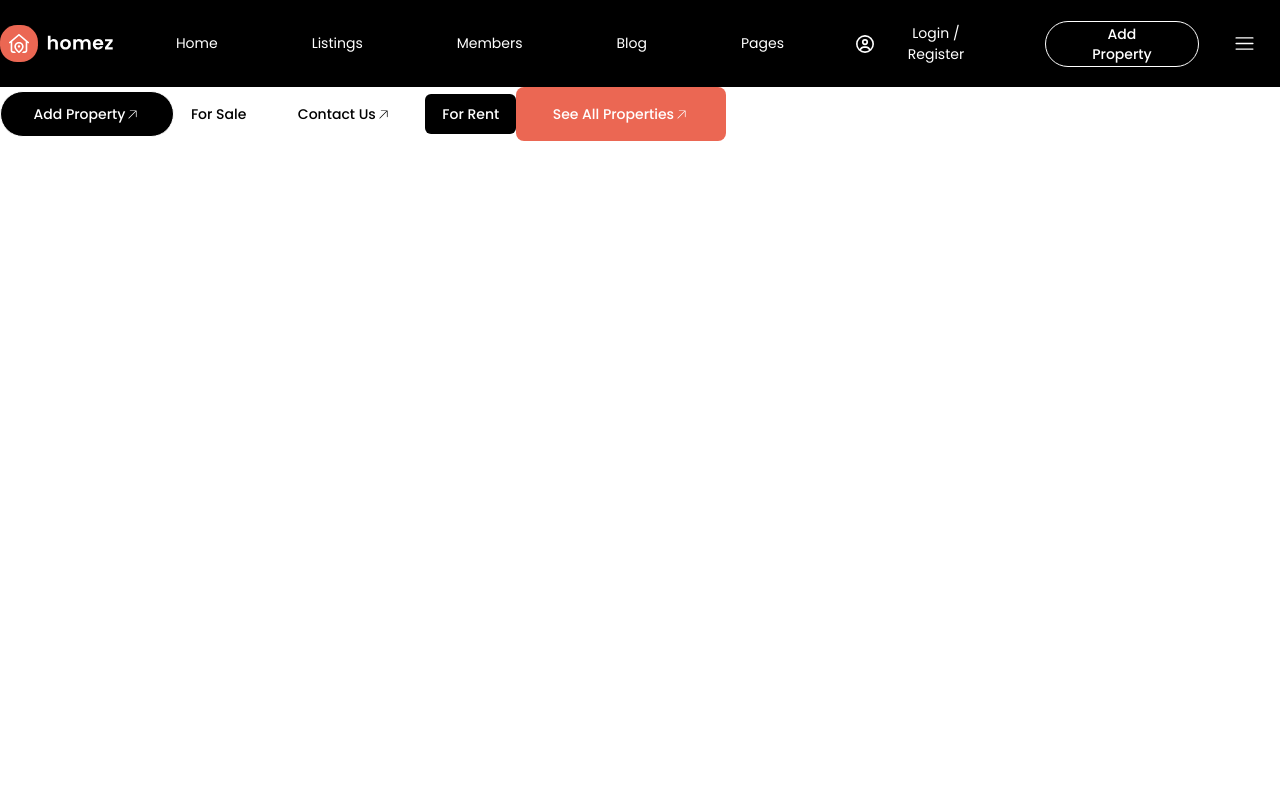
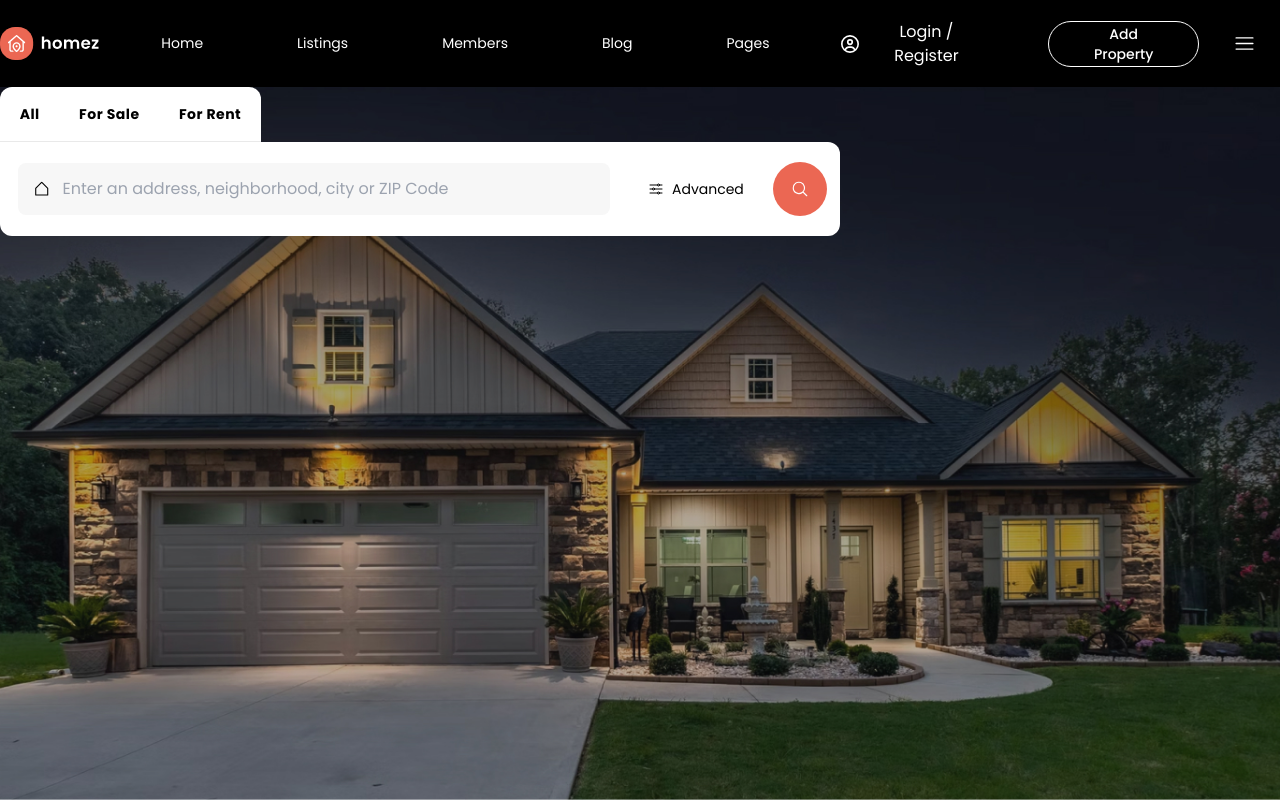
Before and after one commit to MarcAlva2003/homez-real-estate, a Next.js app: page /preview in a window 1280 px wide. Built offline with nearby package versions, Linux system fonts and the light colour scheme.

Commit message:
create te initial menu

```diff
--- /dev/null
+++ b/src/app/front/page.tsx
@@ -0,0 +1,17 @@
+import './style.front.css'
+import { Search } from "@/components/filterSearchBar/filterSearchBar.component";
+
+export default function Start() {
+    return (
+      <div className=''>
+        <div className='flex items-center align color overtext'><p>THE BEST WAY TO</p></div>
+        <div className='flex items-center align color title'><h1><b>Find Your Dream Home</b></h1></div>
+        <div className='flex items-center align color bottomText '><p>We've more than 745,000 apartaments, place & plto.</p></div>
+        <div className='flex items-center align searchComponent'>
+          <>
+            <Search></Search>
+          </>
+        </div>
+      </div>
+    )
+  }
--- /dev/null
+++ b/src/app/front/style.front.css
@@ -0,0 +1,29 @@
+.color{
+    @apply text-common-white
+}
+
+.title {
+    font-size: 52px;
+    margin-bottom: 20px;
+}
+
+.align {
+    display: flex;
+    flex-direction: column;
+
+}
+
+.overtext {
+    margin-bottom: 20px;
+    margin-top: 227px;
+    font-size: 15px;
+}
+
+.bottomText {
+    margin-bottom: 60px;
+}
+
+.searchComponent {
+    margin-bottom: 195px;
+    font-size: 15px;
+}
--- a/src/app/layout.style.css
+++ b/src/app/layout.style.css
@@ -8,7 +8,7 @@ header{
     @apply bg-common-black text-common-white
 }
 
-.hola{
+.home{
     margin: 0 auto; /*Esto para que el div ocupe todo el espacio del header*/
     vertical-align: center;
     display: flex;
--- a/src/app/layout.tsx
+++ b/src/app/layout.tsx
@@ -34,7 +34,7 @@ export default function RootLayout({
     <html lang="en">
       <body className={`${poppins.className} antialiased`}>
         <header className='flex items-center'>
-          <div className='flex items-center hola'>
+          <div className='flex items-center home'>
             <div className='flex items-center'>
                     <div className='flex items-center logo'>
                         <>
--- a/src/app/preview/page.tsx
+++ b/src/app/preview/page.tsx
@@ -1,43 +1,13 @@
 import { Button } from '@/components/button/button.component'
-import { PiArrowUpRightLight } from "react-icons/pi";
+import { Search } from '@/components/filterSearchBar/filterSearchBar.component';
+
 
 
 
 export default function Page() {
   return (
     <>
-      <Button size="medium" variant="rounded"  color='black' >
-        <div className='flex items-center'>
-          <p>Add Property</p>
-          <PiArrowUpRightLight className='arrowUpRight'/>
-        </div>
-      </Button>
-
-      <Button size="small-2" variant="solid" color='white'>
-        <div className='flex items-center'>
-          <p>For Sale</p>
-        </div>
-      </Button>
-
-      <Button size="medium" variant="solid-rounded" color='white'>
-        <div className='flex items-center'>
-          <p>Contact Us</p>
-          <PiArrowUpRightLight className='arrowUpRight'/>
-        </div>
-      </Button>
-
-      <Button size="small" variant="solid" color='black'>
-        <div className='flex items-center'>
-          <p>For Rent</p>
-        </div>
-      </Button>
-
-      <Button size="large" variant="solid" color='salmon'>
-        <div className='flex items-center'>
-          <p>See All Properties</p>
-          <PiArrowUpRightLight className='arrowUpRight'/>
-        </div>
-      </Button>
+      <Search></Search>
     </>
   )
 }
--- /dev/null
+++ b/src/components/filterSearchBar/filterSearchBar.component.tsx
@@ -0,0 +1,34 @@
+import './filterSearchBar.style.css'
+import { HiMagnifyingGlass } from "react-icons/hi2";
+import { IoOptionsOutline } from "react-icons/io5";
+import { PiHouseSimple } from "react-icons/pi";
+import { InputSearch } from '../inputBarSearch/inputSearch';
+
+
+export const Search = () => {
+    return (
+        <div className='searchTable'>
+            <div className='flex items-center optionButtons'>
+                <button className='optionText'><b>All</b></button>
+                <button className='optionText'><b>For Sale</b></button>
+                <button className='optionText'><b>For Rent</b></button>
+            </div>
+            <div className='flex items-center searchMenu'>
+                <div>
+                    <>
+                        <InputSearch></InputSearch>
+                    </>
+                </div>
+                <div>
+                    <button className='flex items-center icon1'>
+                        <div className='icon2'><IoOptionsOutline /></div>
+                        <div className='iconText'>Advanced</div>
+                    </button>
+                </div>
+                <div>
+                    <button className='magnifyingGlass'><HiMagnifyingGlass /></button>
+                </div>
+            </div>
+        </div>
+    )
+}
--- /dev/null
+++ b/src/components/filterSearchBar/filterSearchBar.style.css
@@ -0,0 +1,89 @@
+body {
+
+    background-image: url(../../../public/hero/hero.png);
+    background-repeat: no-repeat;
+    background-position: center center;
+    background-attachment: fixed;
+    background-size: cover;
+}
+
+html {
+    justify-content: center;
+}
+
+*:before,
+*:after {
+    padding: 0;
+    margin: 0;
+    box-sizing: border-box;
+}
+
+.optionButtons {
+    justify-content: space-around;
+    height: 55px;
+    width: 261px;
+    border-radius: 12px 12px 0px 0px;
+    @apply bg-common-white border-b border-solid border-grey-55
+}
+
+.optionText {
+    height: 26;
+    padding: 0px 14.5px;
+    font-size: 14px;
+    position: relative;
+    text-decoration: none;
+    letter-spacing: 0.5px;
+}
+
+.optionText:after{
+    content: "";
+    position: absolute;
+    height: 2px;
+    width: 0;
+    left: 0;
+    bottom: -17.5px;
+    @apply bg-common-black
+}
+
+.optionText:hover:after{
+    width: 100%;
+    transition: 0.3s;
+}
+
+.magnifyingGlass {
+    font-size: 18px;
+    height: 54px;
+    padding: 0px 18px;
+    border-radius: 50px;
+    display: flex;
+    align-items: center;
+    /* margin-right: 10px; */
+    @apply bg-primary-salmon text-common-white
+}
+
+.searchMenu {
+    height: 94px;
+    width: 840px;
+    border-radius: 0px 12px 12px 12px;
+    @apply bg-common-white
+}
+
+
+
+.icon2 {
+    font-size: 16px;
+    margin-right: 8px;
+}
+
+.iconText {
+    height: 26px;
+    font-size: 14px;
+    margin-right: 29px;
+    align-content: center;
+}
+
+.inputIcon {
+    font-size: 18px;
+    margin-right: 12px;
+    margin-left: 15px;
+}
--- /dev/null
+++ b/src/components/inputBarSearch/inputSearch.style.css
@@ -0,0 +1,15 @@
+.formSearch {
+    border-radius: 8px;
+    padding: 14px 0;
+    width: 592px;
+    display: flex;
+    justify-content: center;
+    margin-right: 27px;
+    margin-left: 18px;
+    @apply bg-grey-25
+}
+
+.inputSearch {
+    width: 565px;
+    height: 24px;
+}
--- /dev/null
+++ b/src/components/inputBarSearch/inputSearch.tsx
@@ -0,0 +1,18 @@
+import './inputSearch.style.css'
+import { PiHouseSimple } from "react-icons/pi";
+
+export const InputSearch = () => {
+    return (
+        <div>
+            <form className='formSearch flex items-center'>
+                <><PiHouseSimple className='inputIcon'/></>
+                <input
+                className='inputSearch'
+                type="text"
+                name='search'
+                placeholder='Enter an address, neighborhood, city or ZIP Code'
+                />
+            </form>
+        </div>
+    )
+}
--- a/tailwind.config.ts
+++ b/tailwind.config.ts
@@ -16,9 +16,9 @@ const config: Config = {
         100: '#333333',
         85: '',
         70: '',
-        55: '',
+        55: '#E9E9E9',
         40: '',
-        25: '',
+        25: '#F7F7F7',
         10: '',
       },
       text: {
```
Also changed, not shown: public/hero/hero.png (added).
